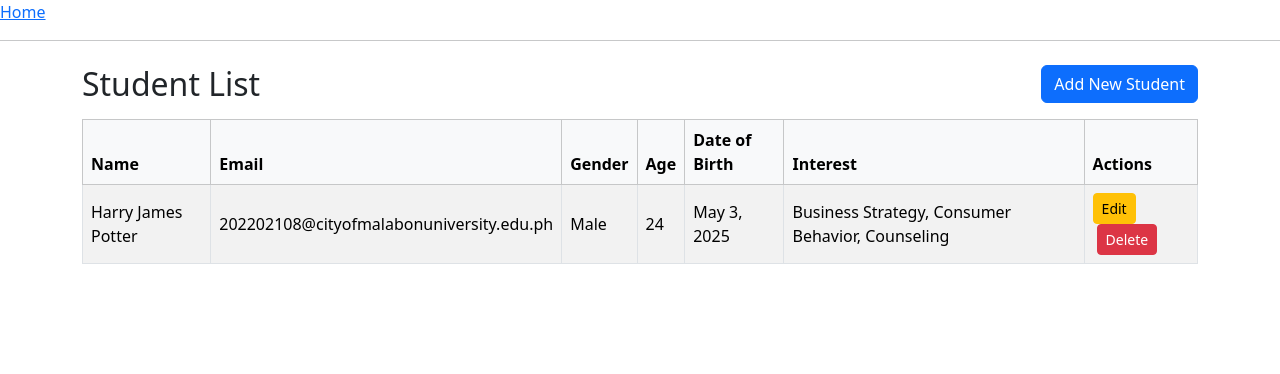
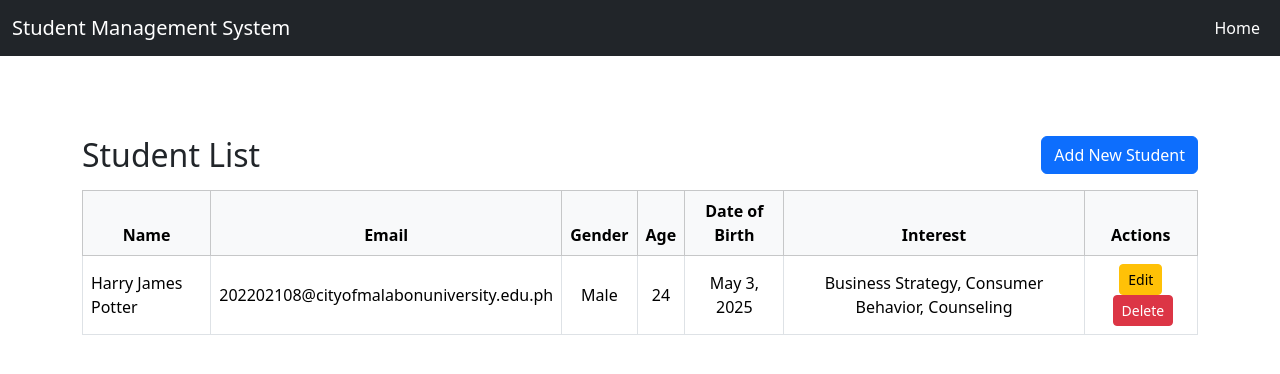
Before and after one commit to Istiian/DjangoApp, a Django app: page /students/ in a window 1280 px wide. Shown: the top 374 px of the page. Run offline with Django 5.2, Linux system fonts and the light colour scheme; data comes from the database, SQL or seed files in the repository; both versions use the stored data as it was after the commit; parts of the project's set-up code (start-up, migrations or seed data) failed here and were passed over.

Commit message:
feat: Enhance student management with course prediction and validation updates

```diff
--- a/school/school/static/PredictAI.js
+++ b/school/school/static/PredictAI.js
@@ -1,6 +1,7 @@
 const age = document.getElementById("id_age");
 const gender = document.getElementById("id_gender");
 const interests = document.querySelectorAll('input[type="checkbox"][name="interest"]');
+const course = document.getElementById("id_course");
 let checked = document.querySelectorAll('input[type="checkbox"][name="interest"]:checked');
 const courseName = document.getElementById("course-name");
 const courseDisplay = document.getElementById("course-display");
@@ -14,7 +15,8 @@ gender.addEventListener("change", function () {
 });
 
 window.addEventListener('load', (event) => {
-    PredictCourse();
+    // PredictCourse();
+    checkCourse();
 });
 
 interests.forEach((interest) => {
@@ -29,8 +31,16 @@ interests.forEach((interest) => {
     });
 })
 
-
-
+course.addEventListener("change", checkCourse);
+function checkCourse(){
+    if (course.value === "") {
+        courseDisplay.classList.add("d-none");
+        courseDisplay.classList.remove("d-block");
+    } else {
+        courseDisplay.classList.remove("d-none");
+        courseDisplay.classList.add("d-block");
+    }
+}
 function InterestValue(){
     let checked = document.querySelectorAll('input[type="checkbox"][name="interest"]:checked');
     let values = [];
@@ -40,8 +50,8 @@ function InterestValue(){
     return values.join(",");
 }
 
+function PredictCourse() {
 
-function PredictCourse() {
     console.log("PredictCourse function was called!");
     const checked = document.querySelectorAll('input[name="interest"]:checked');
 
@@ -65,11 +75,11 @@ function PredictCourse() {
         })
         .then(data => {
             if (data && data.course) {
-                courseName.innerHTML = data.course;
-                courseDisplay.classList.remove("d-none");
-                courseDisplay.classList.add("d-block");
-
-
+                if(course.value === ""){
+                    courseName.innerHTML = data.course;
+                    courseDisplay.classList.remove("d-none");
+                    courseDisplay.classList.add("d-block");
+                }
             } else {
                 alert("No course found or invalid response.");
             }
--- a/school/school/templates/base.html
+++ b/school/school/templates/base.html
@@ -7,14 +7,53 @@
     <title>Student Management</title>
 </head>
     <link href="https://cdn.jsdelivr.net/npm/bootstrap@5.3.5/dist/css/bootstrap.min.css" rel="stylesheet" crossorigin="anonymous">
-<body>
-    <nav>
-        <a href="{% url 'student_list' %}">Home</a>
+<body style="position:relative">
+    <nav class="navbar navbar-expand-lg navbar-dark bg-dark" data-bs-theme="dark" style="margin-bottom: 80px" >
+        <div class="container-fluid">
+            <a class="navbar-brand" href="{% url 'student_list' %}">Student Management System</a>
+            <div class="collapse navbar-collapse">
+                <ul class="navbar-nav ms-auto">
+                    <li class="nav-item">
+                        <a class="nav-link active" href="{% url 'student_list' %}">Home</a>
+                    </li>
+                </ul>
+            </div>
+        </div>
     </nav>
-    <hr>
+    <svg xmlns="http://www.w3.org/2000/svg" class="d-none">
+        <symbol id="check-circle-fill" viewBox="0 0 16 16" style="fill: #198754;">
+            <path d="M16 8A8 8 0 1 1 0 8a8 8 0 0 1 16 0zm-3.97-3.03a.75.75 0 0 0-1.08.022L7.477 9.417 5.384 7.323a.75.75 0 0 0-1.06 1.06L6.97 11.03a.75.75 0 0 0 1.079-.02l3.992-4.99a.75.75 0 0 0-.01-1.05z"/>
+        </symbol>
+        <symbol id="info-fill" viewBox="0 0 16 16" style="fill: #0d6efd;">
+            <path d="M8 16A8 8 0 1 0 8 0a8 8 0 0 0 0 16zm.93-9.412-1 4.705c-.07.34.029.533.304.533.194 0 .487-.07.686-.246l-.088.416c-.287.346-.92.598-1.465.598-.703 0-1.002-.422-.808-1.319l.738-3.468c.064-.293.006-.399-.287-.47l-.451-.081.082-.381 2.29-.287zM8 5.5a1 1 0 1 1 0-2 1 1 0 0 1 0 2z"/>
+        </symbol>
+        <symbol id="exclamation-triangle-fill" viewBox="0 0 16 16" style="fill: #ffc107;">
+            <path d="M8.982 1.566a1.13 1.13 0 0 0-1.96 0L.165 13.233c-.457.778.091 1.767.98 1.767h13.713c.889 0 1.438-.99.98-1.767L8.982 1.566zM8 5c.535 0 .954.462.9.995l-.35 3.507a.552.552 0 0 1-1.1 0L7.1 5.995A.905.905 0 0 1 8 5zm.002 6a1 1 0 1 1 0 2 1 1 0 0 1 0-2z"/>
+        </symbol>
+    </svg>
+
+   {% if messages %}
+    {% for message in messages %}
+    <div class="alert alert-{% if message.tags == 'error' %}danger{% else %}{{ message.tags }}{% endif %} alert-dismissible fade show in d-flex align-items-center position-absolute" role="alert" style="width: 90%; max-width: 500px; right:10px; top:70px ">
+        <svg class="bi flex-shrink-0 me-2" width="24" height="24" role="img" aria-label="{{ message.tags|title }}:">
+            {% if message.tags == "success" %}
+            <use xlink:href="#check-circle-fill"/>
+            {% elif message.tags == "warning" %}
+            <use xlink:href="#exclamation-triangle-fill"/>
+            {% elif message.tags == "error" %}
+            <use xlink:href="#exclamation-octagon-fill"/>
+            {% else %}
+            <use xlink:href="#info-fill"/>
+            {% endif %}
+        </svg>
+        <div>{{ message }}</div>
+        <button type="button" class="btn-close" data-bs-dismiss="alert" aria-label="Close"></button>
+    </div>
+    {% endfor %}
+{% endif %}
+
     {% block content %}{% endblock %}
     <script src="{% static 'PredictAI.js' %}"></script>
     <script src="https://cdn.jsdelivr.net/npm/bootstrap@5.3.5/dist/js/bootstrap.bundle.min.js" crossorigin="anonymous"></script>
 </body>
-
 </html>
--- a/school/students/models.py
+++ b/school/students/models.py
@@ -1,12 +1,13 @@
 from django.db import models
 from multiselectfield import MultiSelectField
+from django.core.validators import MinValueValidator
 
 # Create your models here.
 class Student(models.Model):
     first_name = models.CharField(max_length=50)
     last_name = models.CharField(max_length=50)
     email = models.EmailField(unique=True)
-    age = models.PositiveIntegerField()
+    age = models.PositiveIntegerField(validators=[MinValueValidator(18)])
     date_of_birth = models.DateField()
     gender = models.CharField(
         max_length=10,
--- a/school/students/templates/students/student_form.html
+++ b/school/students/templates/students/student_form.html
@@ -2,11 +2,11 @@
 {% block content %}
 <link rel="stylesheet" href="https://cdnjs.cloudflare.com/ajax/libs/font-awesome/6.7.2/css/all.min.css" integrity="sha512-Evv84Mr4kqVGRNSgIGL/F/aIDqQb7xQ2vcrdIwxfjThSH8CSR7PBEakCr51Ck+w+/U6swU2Im1vVX0SVk9ABhg==" crossorigin="anonymous" referrerpolicy="no-referrer" />
 <link rel="stylesheet" href="https://cdnjs.cloudflare.com/ajax/libs/animate.css/4.1.1/animate.min.css"/>
-<div class="container">
+<div class="container ">
     <div class="row justify-content-center">
         <div class="col-12 col-md-10 col-lg-9">
             <div class="border p-4">
-                <h2 class="h5">{% if form.instance.pk %}Edit Student{% else %}Add Student{% endif %}</h2>
+                <h2 class="h3 mb-4">{% if form.instance.pk %}Update Student's Information{% else %}Student Registration{% endif %}</h2>
                 <form method="post">
                     {% csrf_token %}
                     <div class="row">
@@ -123,7 +123,7 @@
                             {% endif %}
                             <div id="course-display" class="bg-primary-subtle p-2 rounded mt-2 border border-info d-none animate__fadeInDown animate__animated">
                                 <i class="fa fa-graduation-cap" aria-hidden="true" style="font-size: 14px;"></i>
-                                <span style="font-size: 12px;">Predicted course: </span>
+                                <span style="font-size: 12px;">AI recommended course according to <span class="fw-bold">age, gender, and interest </span>:</span>
                                 <strong id="course-name" style="font-size: 12px;"></strong>
                             </div>
                         </div>
--- a/school/students/templates/students/student_list.html
+++ b/school/students/templates/students/student_list.html
@@ -1,15 +1,15 @@
 {% extends 'base.html' %}
 {% block content %}
 
-<div class="container mt-4">
+<div class="container">
     <div class="d-flex justify-content-between align-items-center mb-3">
         <h2 class="mb-0">Student List</h2>
         <a href="{% url 'student_create' %}" class="btn btn-primary">Add New Student</a>
     </div>
 
     <div class="table-responsive">
-        <table class="table table-bordered table-striped table-hover align-middle">
-            <thead class="table-light">
+        <table class="table table-bordered align-middle">
+            <thead class="table-light text-center">
                 <tr>
                     <th>Name</th>
                     <th>Email</th>
@@ -23,13 +23,13 @@
             <tbody>
                 {% for student in students %}
                 <tr>
-                    <td>{{ student.first_name }} {{ student.last_name }}</td>
-                    <td>{{ student.email }}</td>
-                    <td>{{ student.gender }}</td>
-                    <td>{{ student.age }}</td>
-                    <td>{{ student.date_of_birth }}</td>
-                    <td>{{ student.interest }}</td>
-                    <td>
+                    <td >{{ student.first_name }} {{ student.last_name }}</td>
+                    <td class="text-center">{{ student.email }}</td>
+                    <td class="text-center">{{ student.gender }}</td>
+                    <td class="text-center">{{ student.age }}</td>
+                    <td class="text-center">{{ student.date_of_birth }}</td>
+                    <td class="text-center">{{ student.interest }}</td>
+                    <td class="text-center">
                         <a href="{% url 'student_update' student.pk %}" class="btn btn-sm btn-warning">Edit</a>
                         <form method="post" action="{% url 'student_delete' student.pk %}" class="d-inline" onsubmit="return confirm('Are you sure you want to delete this student?');">
                             {% csrf_token %}
--- a/school/students/views.py
+++ b/school/students/views.py
@@ -8,6 +8,7 @@ import os
 from django.conf import settings
 import traceback
 import pandas as pd
+from django.contrib import messages
 
 
 gender_encoder = joblib.load(os.path.join(settings.BASE_DIR, 'school', 'AI_models', 'gender_encoder.joblib'))
@@ -24,6 +25,7 @@ def student_create(request):
     form = StudentForm(request.POST or None)
     if request.method == 'POST' and form.is_valid():
         form.save()
+        messages.success(request, "Student Created Successfully!")
         return redirect('student_list')
     return render(request, 'students/student_form.html', {'form': form})
 
@@ -32,6 +34,7 @@ def student_update(request, pk):
     form = StudentForm(request.POST or None, instance=student)
     if request.method == 'POST' and form.is_valid():
         form.save()
+        messages.success(request, "Student Information is Successfully Updated!")
         return redirect('student_list')
 
     return render(request, 'students/student_form.html', {'form': form})
@@ -40,6 +43,7 @@ def student_delete(request, pk):
     student = get_object_or_404(Student, pk=pk)  # ✅ Ensure this only works with valid pk
     if request.method == 'POST':
         student.delete()
+        messages.success(request, "Student Deleted Successfully!")
         return redirect('student_list')
     return render(request, 'students/student_confirm_delete.html', {'student': student})
 
```
Also changed, not shown: school/db.sqlite3, school/students/migrations/0007_alter_student_age.py (added).
